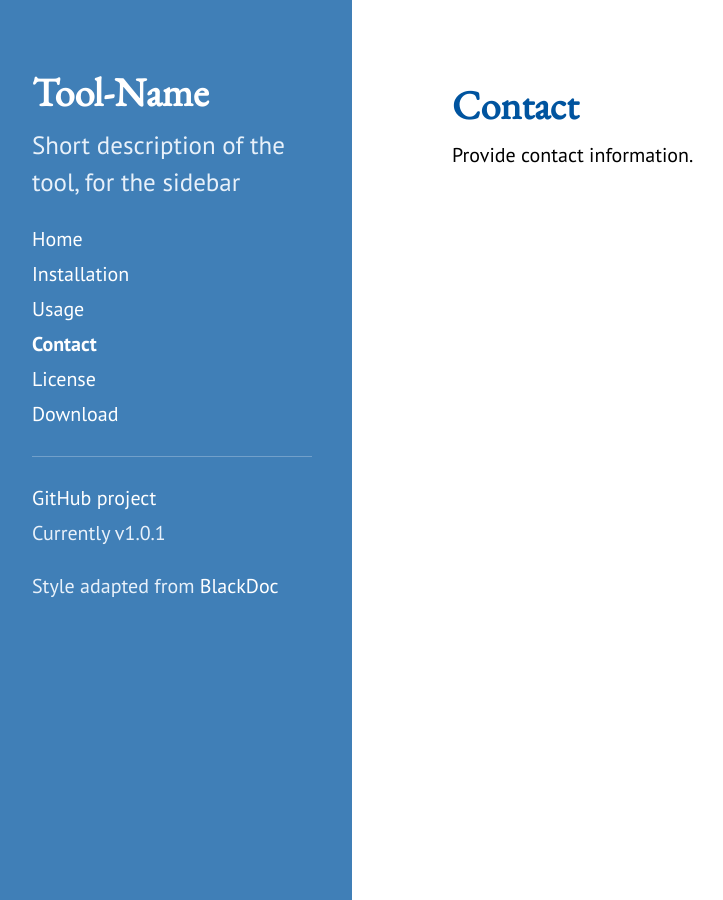
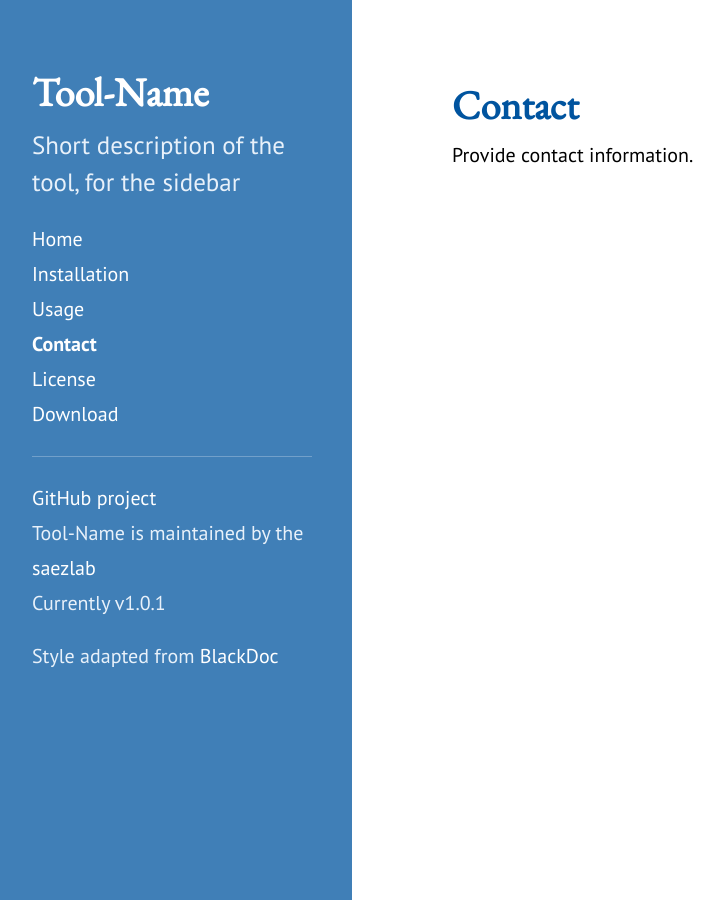
Before and after one commit to saezlab/dorothea, a Jekyll site: the page built from 3_contact.md, in a window 1280 px wide. Shown: the whole page, without its empty margins (8-731 px from the left). Built offline with Jekyll 4.4.1, drawn with Linux system fonts in a browser that asks for light colours.

Commit message:
Added link to saezlab.org in sidebar

```diff
--- a/_includes/sidebar.html
+++ b/_includes/sidebar.html
@@ -29,6 +29,7 @@
       <a class="sidebar-nav-item" href="{{ site.github.repo }}/archive/master.zip">Download</a>
       <hr>
       <a class="sidebar-nav-item" href="{{ site.github.repo }}">GitHub project</a>
+      <span class="sidebar-nav-item">{{site.title}} is maintained by the <a href="www.saezlab.org">saezlab</a></span>
       <span class="sidebar-nav-item">Currently v{{ site.version }}</span>
     </nav>
 
```
